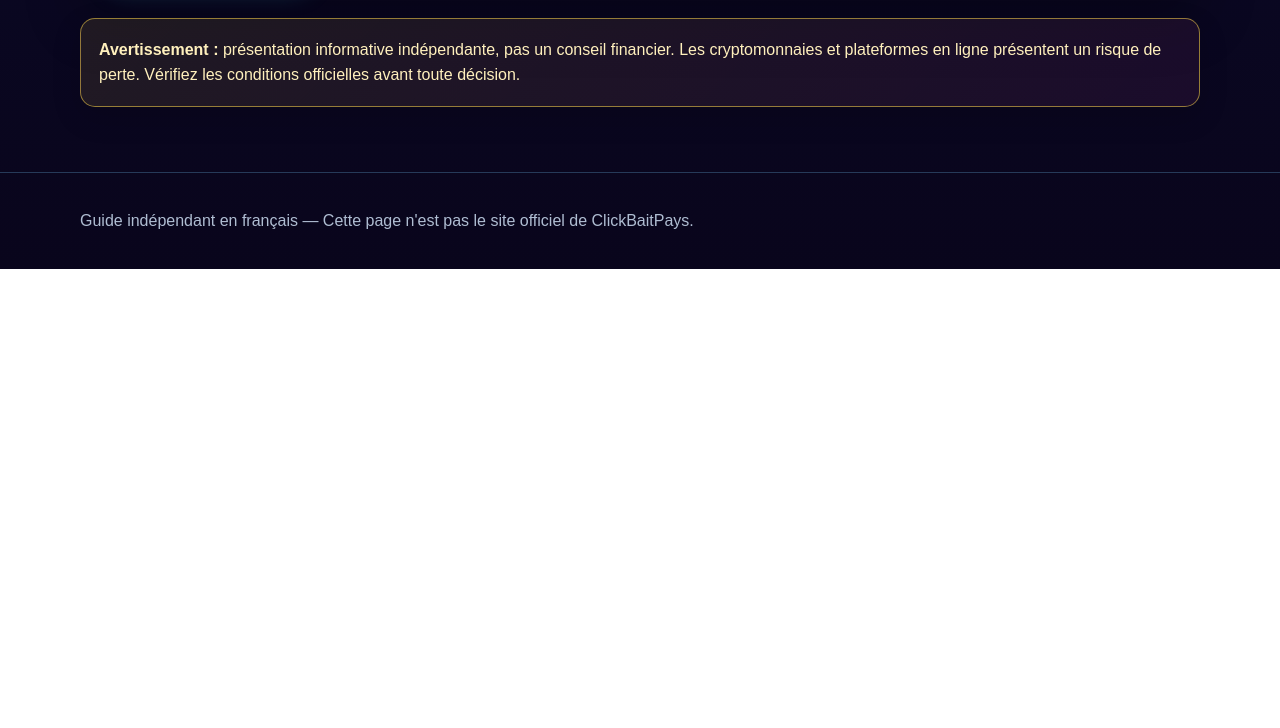
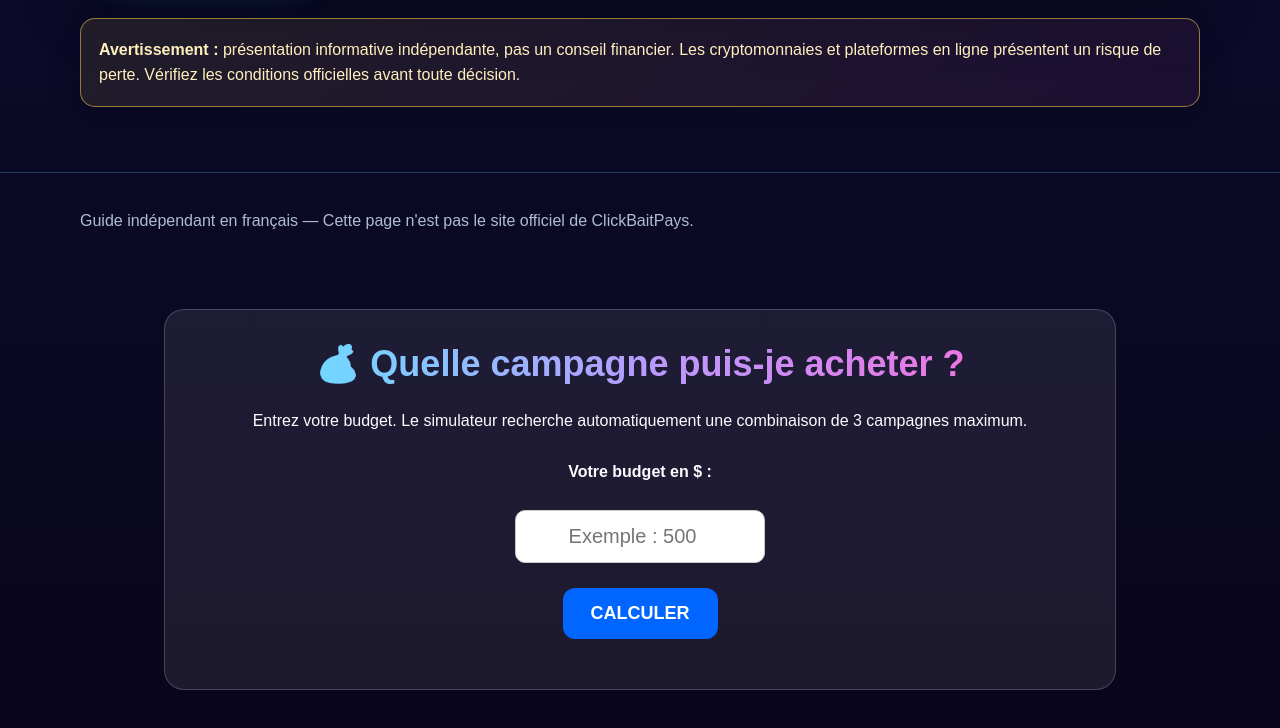
Before and after one commit to clickbaitpays-france/simulateur-clickbaitpays, a plain HTML site: page index.html in a window 1280 px wide. Shown: the part 4547-5275 px from the top of the page. Before the commit the page ends 4816 px from the top, so only its background shows below. Drawn offline with Linux system fonts and the light colour scheme.

Commit message:
Implement budget simulator in index.html
Added a budget simulator section to the HTML page that allows users to input their budget and calculates possible campaign combinations.

```diff
--- a/index.html
+++ b/index.html
@@ -115,5 +115,149 @@ function closeLevel(){
 }
 document.addEventListener('keydown',e=>{if(e.key==='Escape') closeLevel();});
 </script>
+<!-- SIMULATEUR DE BUDGET -->
+<section style="max-width:900px;margin:40px auto;padding:25px;border-radius:20px;background:#ffffff15;border:1px solid #ffffff30;text-align:center;">
 
+  <h2>💰 Quelle campagne puis-je acheter ?</h2>
+
+  <p>
+    Entrez votre budget. Le simulateur recherche automatiquement
+    une combinaison de 3 campagnes maximum.
+  </p>
+
+  <div style="margin:25px 0;">
+    <label for="budgetCBP"><strong>Votre budget en $ :</strong></label><br><br>
+
+    <input
+      type="number"
+      id="budgetCBP"
+      min="0"
+      step="1"
+      placeholder="Exemple : 500"
+      style="padding:14px;font-size:20px;width:220px;border-radius:10px;border:1px solid #ccc;text-align:center;"
+    >
+
+    <br><br>
+
+    <button
+      type="button"
+      onclick="calculerCampagnesCBP()"
+      style="padding:15px 28px;border:0;border-radius:12px;background:#0066ff;color:white;font-size:18px;font-weight:bold;cursor:pointer;"
+    >
+      CALCULER
+    </button>
+  </div>
+
+  <div id="resultatCBP"
+       style="margin-top:25px;font-size:18px;line-height:1.7;">
+  </div>
+
+</section>
+
+<script>
+function calculerCampagnesCBP() {
+
+  const budget = Number(document.getElementById("budgetCBP").value);
+
+  const campagnes = [
+    {niveau:"N7", prix:2640},
+    {niveau:"N6", prix:1320},
+    {niveau:"N5", prix:660},
+    {niveau:"N4", prix:330},
+    {niveau:"N3", prix:165},
+    {niveau:"N2", prix:84},
+    {niveau:"N1", prix:14}
+  ];
+
+  const resultat = document.getElementById("resultatCBP");
+
+  if (!Number.isFinite(budget) || budget < 14) {
+    resultat.innerHTML =
+      "⚠️ Entrez un budget d'au moins <strong>14 $</strong>.";
+    return;
+  }
+
+  let meilleure = null;
+
+  /* 1 campagne */
+  for (let a = 0; a < campagnes.length; a++) {
+
+    let total = campagnes[a].prix;
+
+    if (total <= budget &&
+        (!meilleure || total > meilleure.total)) {
+
+      meilleure = {
+        liste:[campagnes[a]],
+        total:total
+      };
+    }
+  }
+
+  /* 2 campagnes */
+  for (let a = 0; a < campagnes.length; a++) {
+    for (let b = a; b < campagnes.length; b++) {
+
+      let total =
+        campagnes[a].prix +
+        campagnes[b].prix;
+
+      if (total <= budget &&
+          (!meilleure || total > meilleure.total)) {
+
+        meilleure = {
+          liste:[campagnes[a], campagnes[b]],
+          total:total
+        };
+      }
+    }
+  }
+
+  /* 3 campagnes */
+  for (let a = 0; a < campagnes.length; a++) {
+    for (let b = a; b < campagnes.length; b++) {
+      for (let c = b; c < campagnes.length; c++) {
+
+        let total =
+          campagnes[a].prix +
+          campagnes[b].prix +
+          campagnes[c].prix;
+
+        if (total <= budget &&
+            (!meilleure || total > meilleure.total)) {
+
+          meilleure = {
+            liste:[
+              campagnes[a],
+              campagnes[b],
+              campagnes[c]
+            ],
+            total:total
+          };
+        }
+      }
+    }
+  }
+
+  if (!meilleure) {
+    resultat.innerHTML = "Aucune campagne disponible avec ce budget.";
+    return;
+  }
+
+  const reste = budget - meilleure.total;
+
+  const noms = meilleure.liste
+    .map(c => "<strong>" + c.niveau + "</strong>")
+    .join(" + ");
+
+  resultat.innerHTML =
+    "✅ <strong>Campagne(s) possible(s)</strong><br><br>" +
+    noms +
+    "<br><br>" +
+    "💵 Budget : <strong>" + budget.toFixed(2) + " $</strong><br>" +
+    "🛒 Total utilisé : <strong>" + meilleure.total.toFixed(2) + " $</strong><br>" +
+    "💰 Reste : <strong>" + reste.toFixed(2) + " $</strong><br><br>" +
+    "<small>Simulation informative — vérifiez les tarifs et conditions actuels de la plateforme avant tout achat.</small>";
+}
+</script>
 </body></html>
```
